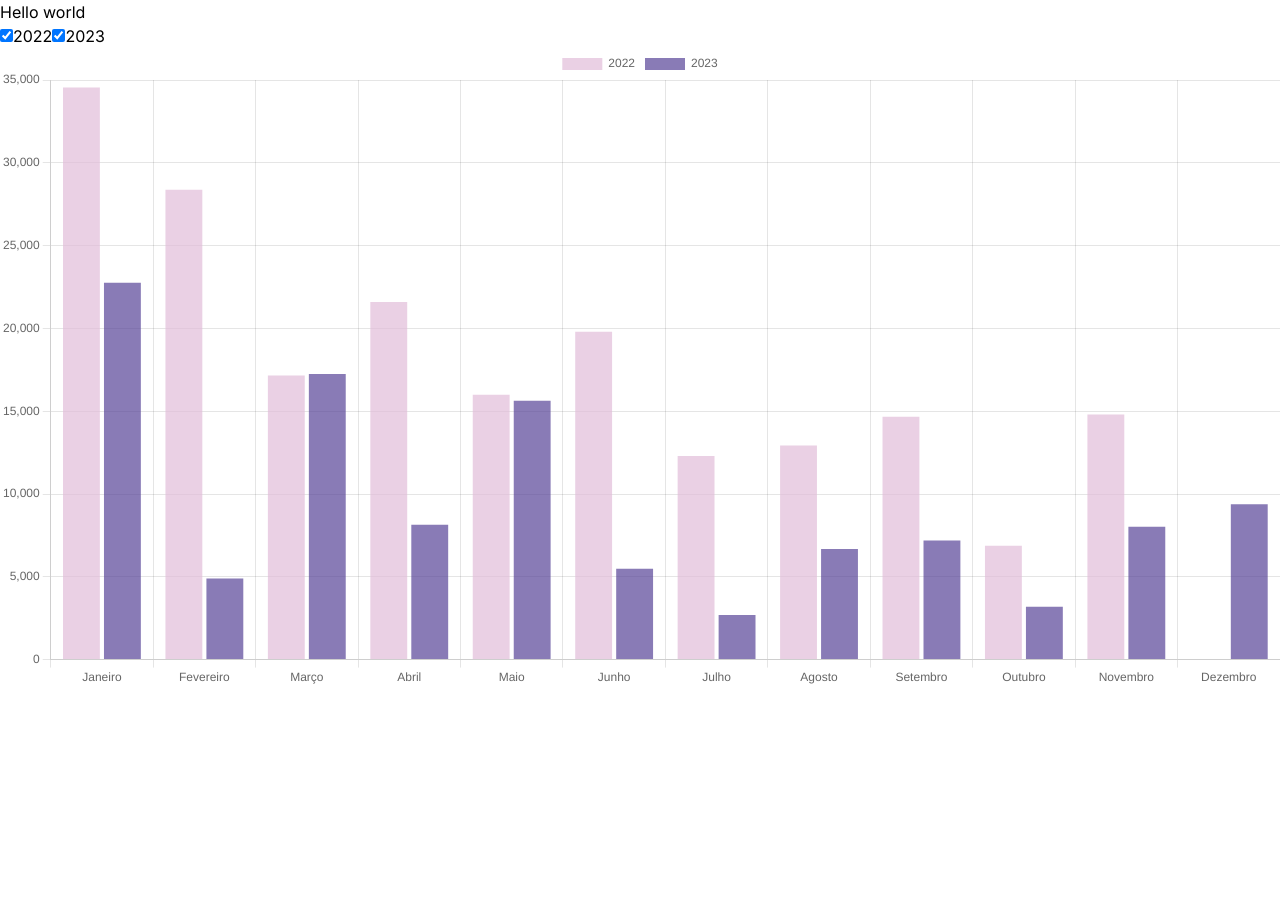
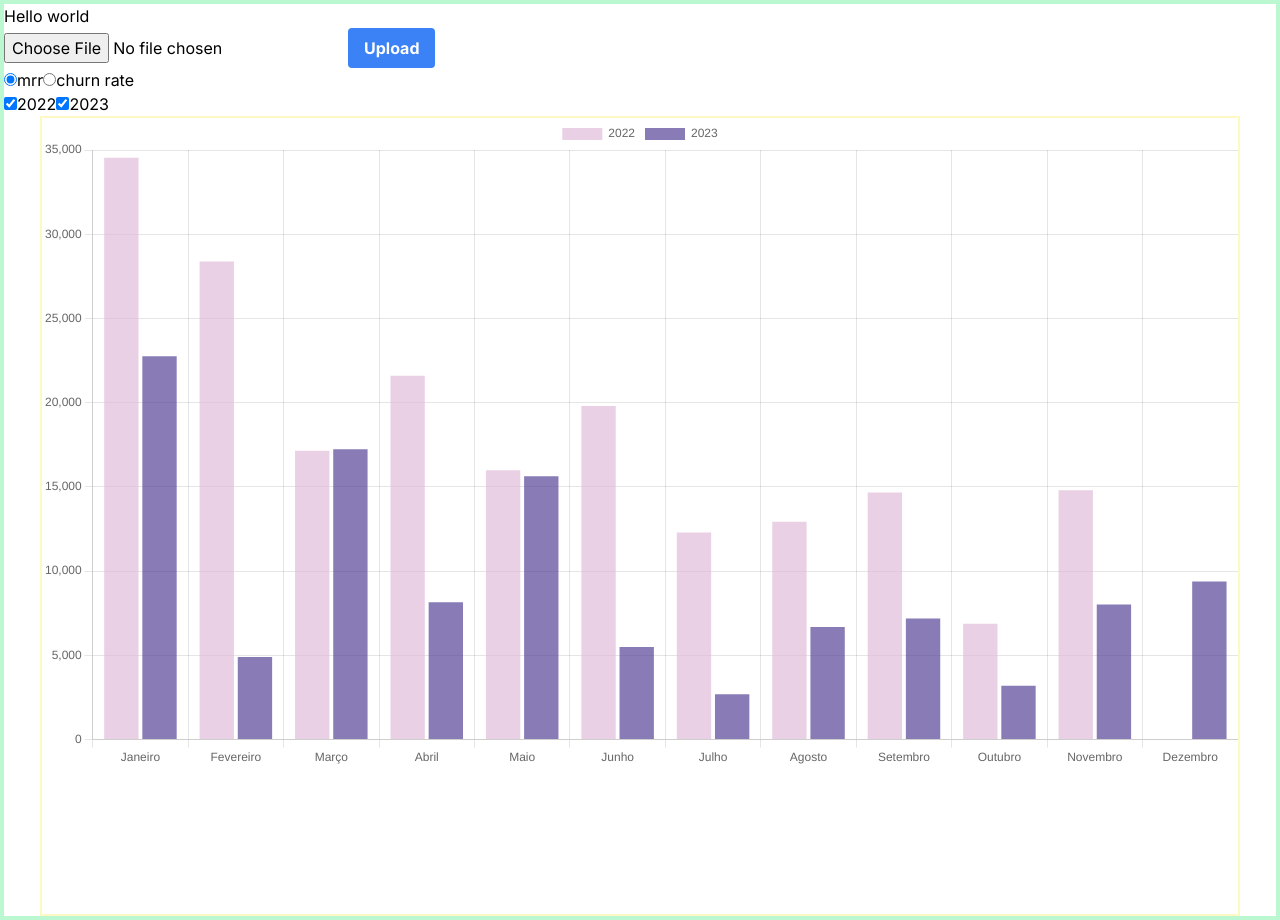
Before and after one commit to Jean-Carlo89/desafio-copybase, a Next.js app in the folder frontend/: page / in a window 1280 px wide. Before the commit the page ends 800 px from the top, so only its background shows below. Built offline with nearby package versions, Linux system fonts and the light colour scheme.

Commit message:
feat: test front and backend file integration

```diff
--- a/frontend/package.json
+++ b/frontend/package.json
@@ -9,6 +9,7 @@
     "lint": "next lint"
   },
   "dependencies": {
+    "axios": "^1.6.5",
     "chart.js": "^4.4.1",
     "csv-parser": "^3.0.0",
     "dayjs": "^1.11.10",
--- a/frontend/src/app/components/chart.tsx
+++ b/frontend/src/app/components/BarChart.tsx
@@ -15,15 +15,13 @@ import {
 
 ChartJS.register(BarElement, CategoryScale, LinearScale, Tooltip, Legend);
 
-// export default function BarChart() {
-//   return <Bar data={data_test} options={}></Bar>;
-// }
-
 type BarChartProps = {
   data: ChartData<'bar', number[], string>;
+
+  options: any;
 };
 
-export const BarChart = ({ data }: BarChartProps) => {
+export const BarChart = ({ data, options }: BarChartProps) => {
   const fake_data = {
     labels: ['Mon', 'tue'],
     datasets: [
@@ -31,10 +29,16 @@ export const BarChart = ({ data }: BarChartProps) => {
     ],
   };
 
-  const options = {};
+  console.log(data);
+
   return (
     <div>
-      <Bar data={data} options={options}></Bar>
+      <Bar
+        data={data}
+        options={options}
+        height="650px"
+        title="Chart.js Line Chart"
+      ></Bar>
     </div>
   );
 };
--- /dev/null
+++ b/frontend/src/app/components/FileUpload.tsx
@@ -0,0 +1,68 @@
+import axios from 'axios';
+import React, { useState } from 'react';
+
+type props = {
+  setChurnRate: React.Dispatch<
+    React.SetStateAction<
+      [
+        {
+          year: string;
+          months: {
+            [key: string]: number;
+          };
+        },
+      ]
+    >
+  >;
+};
+function FileUpload({ setChurnRate }: props) {
+  const [selectedFile, setSelectedFile] = useState(null);
+
+  const handleFileChange = (event) => {
+    const file = event.target.files[0];
+    setSelectedFile(file);
+  };
+
+  const handleUpload = async () => {
+    if (selectedFile) {
+      const formData = new FormData();
+
+      formData.append('file', selectedFile);
+
+      try {
+        const response = await axios.post(
+          'http://localhost:3001/api/upload',
+          formData,
+          {
+            headers: {
+              'Content-Type': 'multipart/form-data',
+            },
+          },
+        );
+
+        console.log('File uploaded:', selectedFile);
+        console.log('Server response:', response.data);
+
+        setChurnRate(response.data);
+      } catch (error) {
+        console.error('Error uploading file:', error);
+      }
+    } else {
+      console.log('No file selected.');
+    }
+  };
+
+  return (
+    <div>
+      <input type="file" accept=".csv, .xlsx" onChange={handleFileChange} />
+      <button
+        className="bg-blue-500 hover:bg-blue-700 text-white font-bold py-2 px-4 rounded"
+        onClick={handleUpload}
+      >
+        Upload
+      </button>
+    </div>
+  );
+}
+
+export default FileUpload;
--- /dev/null
+++ b/frontend/src/app/components/LineChart.tsx
@@ -0,0 +1,41 @@
+'use client';
+import React from 'react';
+import Chart from 'chart.js/auto';
+import { Bar, Line } from 'react-chartjs-2';
+import {
+  Chart as ChartJS,
+  BarElement,
+  LineElement,
+  CategoryScale,
+  LinearScale,
+  Tooltip,
+  Legend,
+  ChartData,
+} from 'chart.js';
+
+ChartJS.register(LineElement, CategoryScale, LinearScale, Tooltip, Legend);
+
+// export default function BarChart() {
+//   return <Bar data={data_test} options={}></Bar>;
+// }
+
+type LineChartProps = {
+  data: ChartData<'line', number[], string>;
+};
+
+export const LineChart = ({ data }: LineChartProps) => {
+  const fake_data = {
+    labels: ['Mon', 'tue'],
+    datasets: [
+      { label: 'branch', data: [100, 200, 300], backgroundColor: '#61DBFB' },
+    ],
+  };
+
+  // data = { ...data };
+  const options = {};
+  return (
+    <div>
+      <Line data={data} options={options}></Line>
+    </div>
+  );
+};
--- a/frontend/src/app/page.tsx
+++ b/frontend/src/app/page.tsx
@@ -1,20 +1,24 @@
 'use client';
-import {
-  caclulate_mmr,
-  calculate_monthly_mmr,
-  test_parse,
-} from '@/helpers/mmr';
+
 import Image from 'next/image';
-import { BarChart } from './components/chart';
+import { BarChart } from './components/BarChart';
 import React, { useEffect, useState } from 'react';
 import { stringify } from 'querystring';
+import { LineChart } from './components/LineChart';
+import FileUpload from './components/FileUpload';
 
 export default function Home() {
-  const [mmr, setMmr] = useState<
+  const [mrr, setMrr] = useState<
+    [{ year: string; months: { [key: string]: number } }]
+  >([]);
+
+  const [churnRate, setChurnRate] = useState<
     [{ year: string; months: { [key: string]: number } }]
   >([]);
 
   const [selectedYears, setSelectedYears] = useState([]);
+
+  const [currentMetric, setCurrentMetric] = useState([]);
 
   const monthly_mmr = [
     {
@@ -52,13 +56,49 @@ export default function Home() {
     },
   ];
 
+  const fake_monthly_churn_rate = [
+    {
+      year: '2022',
+      months: {
+        '10': 6.046511627906977,
+        '11': 6.164383561643835,
+        '12': 3.9260969976905313,
+        '06': 8.539944903581267,
+        '03': 20.077220077220076,
+        '01': 0,
+        '05': 13.564668769716087,
+        '04': 11.661807580174926,
+        '07': 9.090909090909092,
+        '02': 28.019323671497588,
+        '09': 5.4892601431980905,
+        '08': 6.746987951807229,
+      },
+    },
+    {
+      year: '2023',
+      months: {
+        '05': 1.530612244897959,
+        '02': 0.9933774834437087,
+        '08': 1.183431952662722,
+        '04': 0.423728813559322,
+        '01': 1.8970189701897018,
+        '07': 0.5714285714285714,
+        '06': 0.5076142131979695,
+      },
+    },
+  ];
+
   useEffect(() => {
-    setMmr(monthly_mmr);
+    setMrr(monthly_mmr);
     const returned_years = monthly_mmr.map((item) => {
       return item.year;
     });
 
+    setChurnRate([]);
+
     setSelectedYears(returned_years);
+
+    setCurrentMetric('mrr');
   }, []);
 
   const MonthNames = [
@@ -94,9 +134,27 @@ export default function Home() {
       };
     });
 
+  const datasets_churn = churnRate
+    .filter((yearData) => selectedYears.includes(yearData.year))
+    .map((yearData) => {
+      const monthlyData = months.map(
+        (month) => yearData.months[month.number] || 0,
+      );
+      return {
+        label: yearData.year,
+        data: monthlyData,
+        backgroundColor: generateRandomColor(),
+      };
+    });
+
   const data = {
     labels: months.map((month) => month.name),
     datasets: datasets,
+  };
+
+  const data_2 = {
+    labels: months.map((month) => month.name),
+    datasets: datasets_churn,
   };
 
   function generateRandomColor() {
@@ -114,9 +172,28 @@ export default function Home() {
     }
   }
 
+  function handleMetricSelection(metric: string) {
+    setCurrentMetric(metric);
+  }
+
   return (
-    <main>
+    <main className=" min-w-[700px] min-h-[700px] border-4 border-green-200 ">
       <div>Hello world</div>
+
+      <FileUpload setChurnRate={setChurnRate} />
+      <div>
+        {['mrr', 'churn rate'].map((metric) => (
+          <label key={metric}>
+            <input
+              type="radio"
+              name="metric"
+              checked={currentMetric.includes(metric)}
+              onChange={() => handleMetricSelection(metric)}
+            />
+            {metric}
+          </label>
+        ))}
+      </div>
 
       <div>
         {['2022', '2023'].map((year) => (
@@ -130,9 +207,66 @@ export default function Home() {
           </label>
         ))}
       </div>
-      <div>
-        <BarChart data={data} />
+      <div className=" w-[1200px] h-[800px] border-2 border-yellow-100 mx-auto">
+        {renderChart(currentMetric)}
       </div>
     </main>
   );
+
+  function renderChart(metric: string) {
+    let default_options = {
+      maintainaspectratio: false,
+      responsive: true,
+    };
+
+    console.log(metric);
+    switch (metric) {
+      case 'mrr':
+        return (
+          <BarChart
+            data={data}
+            options={{
+              maintainAspectRatio: false, // Don't maintain w/h ratio
+            }}
+          />
+        );
+      case 'churn rate':
+        let default_options = {
+          maintainaspectratio: false,
+          responsive: true,
+
+          scales: {
+            y: {
+              // beginAtZero: true,
+              ticks: {
+                callback: (value) => `${value}%`,
+              },
+            },
+          },
+        };
+
+        return (
+          <div className="  border-4 border-orange-100 ">
+            <BarChart
+              data={data_2}
+              options={{
+                maintainAspectRatio: false, // Don't maintain w/h ratio
+                responsive: true,
+                height: '80vh',
+                scales: {
+                  y: {
+                    // beginAtZero: true,
+                    ticks: {
+                      callback: (value) => `${value}%`,
+                    },
+                  },
+                },
+              }}
+            />
+          </div>
+        );
+      default:
+        return null;
+    }
+  }
 }
--- a/frontend/tsconfig.json
+++ b/frontend/tsconfig.json
@@ -23,6 +23,6 @@
       "@/*": ["./src/*"]
     }
   },
-  "include": ["next-env.d.ts", "**/*.ts", "**/*.tsx", ".next/types/**/*.ts"],
+  "include": ["next-env.d.ts", "**/*.ts", "**/*.tsx", ".next/types/**/*.ts", "src/app/components/.Filetsx"],
   "exclude": ["node_modules"]
 }
```
Also changed, not shown: 1 other file (tests, documents, lock files or other folders).
